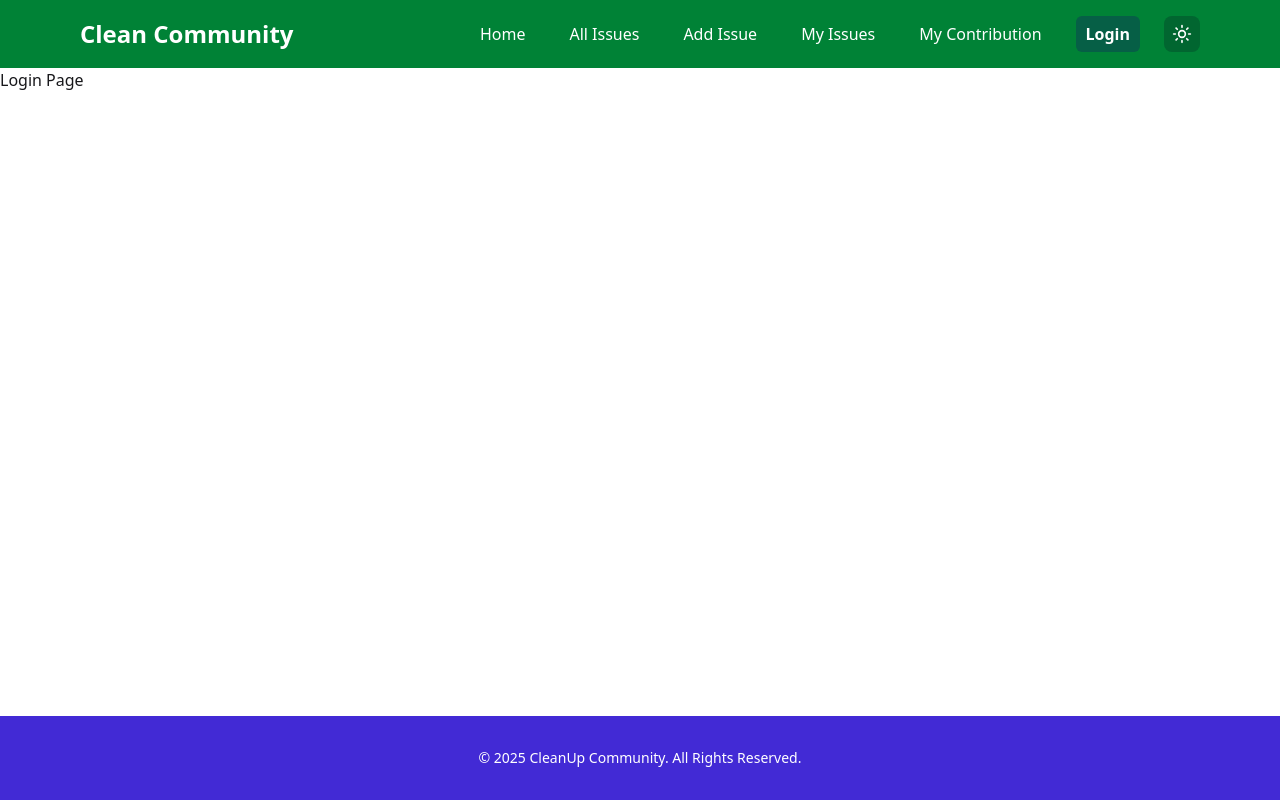
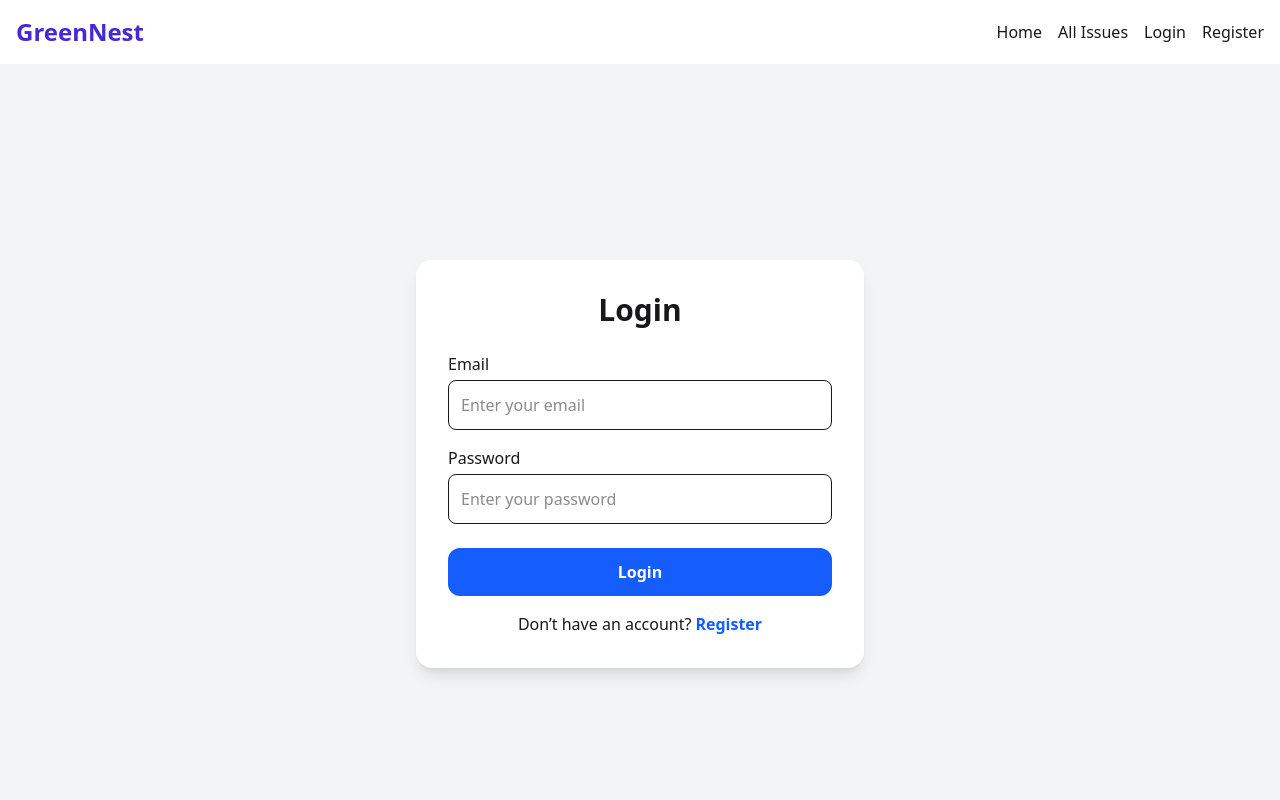
Before and after one commit to numangittuhub/Assignment-10-Frontend, a React app: page /login in a window 1280 px wide. Shown: the top 800 px of the page. Built offline with nearby package versions, Linux system fonts and the light colour scheme; no server answers; the HTML template or start-up script is replaced by a standard one.

Commit message:
firebase auth intigartyed

```diff
--- a/src/components/Navbar.jsx
+++ b/src/components/Navbar.jsx
@@ -1,64 +1,45 @@
-import { Link, NavLink } from "react-router-dom";
-import { useState } from "react";
-import { Menu, X, Sun, Moon } from "lucide-react";
+import { Link } from "react-router-dom";
+import { useContext } from "react";
+import { AuthContext } from "../provider/AuthProvider";
 
-const Navbar = ({ theme, setTheme }) => {
-  const [open, setOpen] = useState(false);
+export default function Navbar() {
+  const { user, logOut } = useContext(AuthContext);
 
-  const toggleTheme = () => {
-    setTheme(prev => (prev === "light" ? "dark" : "light"));
+  const handleLogout = () => {
+    logOut()
+      .then(() => console.log("User Logged Out"))
+      .catch((error) => console.error(error));
   };
 
-  const navLinks = (
-    <>
-      <NavLink to="/" className="nav-link">Home</NavLink>
-      <NavLink to="/issues" className="nav-link">All Issues</NavLink>
-      <NavLink to="/add-issue" className="nav-link">Add Issue</NavLink>
-      <NavLink to="/my-issues" className="nav-link">My Issues</NavLink>
-      <NavLink to="/my-contribution" className="nav-link">My Contribution</NavLink>
-      <NavLink to="/login" className="nav-link">Login</NavLink>
-    </>
-  );
+  return (
+    <nav className="bg-white shadow-md py-4">
+      <div className="max-w-7xl mx-auto flex justify-between items-center px-4">
+        <h1 className="text-2xl font-bold text-primary">GreenNest</h1>
 
-  return (
-    <nav className="bg-green-700 dark:bg-gray-900 text-white dark:text-gray-200">
-      <div className="max-w-6xl mx-auto flex justify-between items-center py-4 px-4">
+        <div className="flex items-center gap-4">
+          <Link to="/" className="hover:text-primary">Home</Link>
+          <Link to="/issues" className="hover:text-primary">All Issues</Link>
 
-        {/* Logo */}
-        <Link to="/" className="text-2xl font-bold">Clean Community</Link>
-
-        {/* Desktop Menu */}
-        <div className="hidden md:flex gap-6 items-center">
-          {navLinks}
-
-          {/* Theme Toggle Button */}
-          <button onClick={toggleTheme} className="p-2 rounded-lg bg-green-800 dark:bg-gray-700">
-            {theme === "light" ? <Moon size={20} /> : <Sun size={20} />}
-          </button>
+          {user ? (
+            <>
+              <span className="text-sm font-medium text-gray-700">
+                {user.email}
+              </span>
+              <button
+                onClick={handleLogout}
+                className="px-4 py-1 bg-red-500 text-white rounded-lg"
+              >
+                Logout
+              </button>
+            </>
+          ) : (
+            <>
+              <Link to="/login" className="hover:text-primary">Login</Link>
+              <Link to="/register" className="hover:text-primary">Register</Link>
+            </>
+          )}
         </div>
-
-        {/* Mobile Menu Button */}
-        <button className="md:hidden" onClick={() => setOpen(!open)}>
-          {open ? <X size={28} /> : <Menu size={28} />}
-        </button>
       </div>
-
-      {/* Mobile Dropdown */}
-      {open && (
-        <div className="md:hidden bg-green-600 dark:bg-gray-800 flex flex-col gap-3 px-5 py-4">
-          {navLinks}
-
-          {/* Toggle button in mobile */}
-          <button
-            onClick={toggleTheme}
-            className="p-2 rounded-lg bg-green-800 dark:bg-gray-700 w-28"
-          >
-            {theme === "light" ? "Dark Mode" : "Light Mode"}
-          </button>
-        </div>
-      )}
     </nav>
   );
-};
-
-export default Navbar;
+}
--- /dev/null
+++ b/src/firebase/firebase.config.js
@@ -0,0 +1,18 @@
+// src/firebase/firebase.config.js
+import { initializeApp } from "firebase/app";
+import { getAuth } from "firebase/auth";
+
+const firebaseConfig = {
+  apiKey: "AIzaSyAPuAzdizlAbkscipuuHtyz0px-1D4U1rs",
+  authDomain: "greennest-17ccf.firebaseapp.com",
+  projectId: "greennest-17ccf",
+  storageBucket: "greennest-17ccf.firebasestorage.app",
+  messagingSenderId: "406239517195",
+  appId: "1:406239517195:web:b03d392c2f9ee393a8450e",
+};
+
+// Initialize Firebase
+const app = initializeApp(firebaseConfig);
+
+export const auth = getAuth(app);
+export default app;
--- a/src/main.jsx
+++ b/src/main.jsx
@@ -3,9 +3,12 @@ import ReactDOM from "react-dom/client";
 import "./index.css";
 import { RouterProvider } from "react-router-dom";
 import router from "./routes/Router";
+import AuthProvider from "./provider/AuthProvider"; // import যোগ করুন
 
 ReactDOM.createRoot(document.getElementById("root")).render(
   <React.StrictMode>
-    <RouterProvider router={router} />
+    <AuthProvider>
+      <RouterProvider router={router} />
+    </AuthProvider>
   </React.StrictMode>
 );
--- a/src/pages/AllIssues.jsx
+++ b/src/pages/AllIssues.jsx
@@ -1,2 +1,37 @@
-const AllIssues = () => <h1>All Issues Page</h1>;
-export default AllIssues;
+import IssueCard from "../components/IssueCard";
+import issues from "../data/issues";
+
+export default function AllIssues() {
+  return (
+    <div className="max-w-7xl mx-auto px-4 py-16">
+
+      <h2 className="text-2xl sm:text-3xl font-bold text-center mb-10">
+        All Reported Issues
+      </h2>
+
+      {/* Filters section */}
+      <div className="flex flex-col sm:flex-row justify-between items-center gap-4 mb-8">
+        <input
+          type="text"
+          placeholder="Search issue..."
+          className="border border-gray-300 dark:border-gray-700 px-4 py-2 rounded-lg w-full sm:w-1/2 bg-white dark:bg-gray-800"
+        />
+
+        <select className="border border-gray-300 dark:border-gray-700 px-4 py-2 rounded-lg bg-white dark:bg-gray-800">
+          <option value="">Filter by Category</option>
+          <option value="Garbage">Garbage</option>
+          <option value="Road Damage">Road Damage</option>
+          <option value="Illegal Construction">Illegal Construction</option>
+          <option value="Public Property">Public Property</option>
+        </select>
+      </div>
+
+      {/* Issues Grid */}
+      <div className="grid grid-cols-1 sm:grid-cols-2 md:grid-cols-3 gap-6">
+        {issues.map((issue) => (
+          <IssueCard key={issue._id} issue={issue} />
+        ))}
+      </div>
+    </div>
+  );
+}
--- a/src/pages/Login.jsx
+++ b/src/pages/Login.jsx
@@ -1,2 +1,100 @@
-const Login = () => <h1>Login Page</h1>;
-export default Login;
+import { useState, useContext } from "react";
+import { useNavigate } from "react-router-dom";
+import { signInWithEmailAndPassword } from "firebase/auth";
+import { auth } from "../firebase/firebase.config";
+import { AuthContext } from "../provider/AuthProvider";
+
+export default function Login() {
+  const navigate = useNavigate();
+  const { setUser } = useContext(AuthContext); // Context থেকে setUser পাবো
+
+  const [email, setEmail] = useState("");
+  const [password, setPassword] = useState("");
+  const [errorMessage, setErrorMessage] = useState("");
+
+  const handleSubmit = async (e) => {
+    e.preventDefault();
+    setErrorMessage("");
+
+    try {
+      const result = await signInWithEmailAndPassword(auth, email, password);
+      console.log("User Logged In:", result.user);
+
+      // Context এর user update
+      setUser(result.user);
+
+      // Successful toast / alert
+      alert("Login Successful!");
+
+      // Home page redirect
+      navigate("/");
+
+    } catch (error) {
+      console.error("Login Error:", error.message);
+      setErrorMessage(error.message);
+    }
+  };
+
+  return (
+    <div className="min-h-screen flex items-center justify-center bg-gray-100">
+      <div className="bg-white p-8 rounded-2xl shadow-lg w-full max-w-md">
+        <h2 className="text-3xl font-bold text-center mb-6">Login</h2>
+
+        {errorMessage && (
+          <div className="bg-red-100 text-red-600 p-2 mb-4 rounded text-center text-sm">
+            {errorMessage}
+          </div>
+        )}
+
+        <form className="space-y-4" onSubmit={handleSubmit}>
+          <div>
+            <label className="block mb-1 font-medium" htmlFor="email">
+              Email
+            </label>
+            <input
+              id="email"
+              type="email"
+              value={email}
+              onChange={(e) => setEmail(e.target.value)}
+              className="w-full border p-3 rounded-lg focus:outline-none focus:ring-2 focus:ring-blue-500"
+              placeholder="Enter your email"
+              required
+            />
+          </div>
+
+          <div>
+            <label className="block mb-1 font-medium" htmlFor="password">
+              Password
+            </label>
+            <input
+              id="password"
+              type="password"
+              value={password}
+              onChange={(e) => setPassword(e.target.value)}
+              className="w-full border p-3 rounded-lg focus:outline-none focus:ring-2 focus:ring-blue-500"
+              placeholder="Enter your password"
+              required
+            />
+          </div>
+
+          <button
+            type="submit"
+            className="w-full bg-blue-600 text-white py-3 rounded-xl font-semibold hover:opacity-90 mt-2 transition duration-200"
+          >
+            Login
+          </button>
+        </form>
+
+        <p className="text-center mt-4">
+          Don’t have an account?
+          <span
+            onClick={() => navigate("/register")}
+            className="text-blue-600 font-semibold cursor-pointer ml-1 hover:underline"
+          >
+            Register
+          </span>
+        </p>
+      </div>
+    </div>
+  );
+}
--- a/src/pages/Register.jsx
+++ b/src/pages/Register.jsx
@@ -1,2 +1,91 @@
-const Register = () => <h1>Register Page</h1>;
-export default Register;
+import { useState } from "react";
+import { useContext } from "react";
+import { AuthContext } from "../provider/AuthProvider";
+
+export default function Register() {
+  const { createUser } = useContext(AuthContext);
+
+  const [email, setEmail] = useState("");
+  const [password, setPassword] = useState("");
+  const [name, setName] = useState("");
+  const [errorMessage, setErrorMessage] = useState("");
+
+  const handleRegister = async (e) => {
+    e.preventDefault();
+    setErrorMessage("");
+
+    // Password Validation (uppercase, lowercase, min 6)
+    const passwordRegex = /^(?=.*[a-z])(?=.*[A-Z]).{6,}$/;
+
+    if (!passwordRegex.test(password)) {
+      setErrorMessage(
+        "Password must contain at least 6 characters with uppercase & lowercase!"
+      );
+      return;
+    }
+
+    try {
+      await createUser(email, password);
+      alert("Registration Successful!");
+    } catch (error) {
+      console.error(error);
+      setErrorMessage(error.message);
+    }
+  };
+
+  return (
+    <div className="min-h-screen flex items-center justify-center bg-gray-100">
+      <div className="bg-white p-8 rounded-2xl shadow-lg w-full max-w-md">
+        <h2 className="text-3xl font-bold text-center mb-6">Register</h2>
+
+        {errorMessage && (
+          <p className="bg-red-100 text-red-600 text-center p-2 rounded mb-4">
+            {errorMessage}
+          </p>
+        )}
+
+        <form onSubmit={handleRegister} className="space-y-4">
+          <div>
+            <label className="block mb-1 font-medium">Name</label>
+            <input
+              type="text"
+              className="w-full border p-3 rounded-lg"
+              placeholder="Enter your name"
+              required
+              onChange={(e) => setName(e.target.value)}
+            />
+          </div>
+
+          <div>
+            <label className="block mb-1 font-medium">Email</label>
+            <input
+              type="email"
+              className="w-full border p-3 rounded-lg"
+              placeholder="Enter your email"
+              required
+              onChange={(e) => setEmail(e.target.value)}
+            />
+          </div>
+
+          <div>
+            <label className="block mb-1 font-medium">Password</label>
+            <input
+              type="password"
+              className="w-full border p-3 rounded-lg"
+              placeholder="Enter a strong password"
+              required
+              onChange={(e) => setPassword(e.target.value)}
+            />
+          </div>
+
+          <button
+            type="submit"
+            className="w-full bg-primary text-white py-3 rounded-xl font-semibold hover:bg-primary/90"
+          >
+            Register
+          </button>
+        </form>
+      </div>
+    </div>
+  );
+}
--- /dev/null
+++ b/src/provider/AuthProvider.jsx
@@ -0,0 +1,69 @@
+import { createContext, useEffect, useState } from "react";
+import {
+  onAuthStateChanged,
+  signOut,
+  createUserWithEmailAndPassword,
+  signInWithEmailAndPassword,
+  GoogleAuthProvider,
+  signInWithPopup
+} from "firebase/auth";
+import { auth } from "../firebase/firebase.config";
+
+// Create Context
+export const AuthContext = createContext(null);
+
+export default function AuthProvider({ children }) {
+  const [user, setUser] = useState(null);
+  const [loading, setLoading] = useState(true);
+
+  // Create New User
+  const createUser = (email, password) => {
+    setLoading(true);
+    return createUserWithEmailAndPassword(auth, email, password);
+  };
+
+  // Login User
+  const signInUser = (email, password) => {
+    setLoading(true);
+    return signInWithEmailAndPassword(auth, email, password);
+  };
+
+  // Google Sign In
+  const signInWithGoogle = () => {
+    setLoading(true);
+    const provider = new GoogleAuthProvider();
+    return signInWithPopup(auth, provider);
+  };
+
+  // Logout User
+  const logOut = () => {
+    setLoading(true);
+    return signOut(auth);
+  };
+
+  // Track Login User Status
+  useEffect(() => {
+    const unsubscribe = onAuthStateChanged(auth, (currentUser) => {
+      setUser(currentUser);
+      setLoading(false);
+    });
+
+    return () => unsubscribe();
+  }, []);
+
+  // Context value
+  const authInfo = {
+    user,
+    loading,
+    createUser,
+    signInUser,
+    signInWithGoogle, // Added Google login function
+    logOut,
+  };
+
+  return (
+    <AuthContext.Provider value={authInfo}>
+      {children}
+    </AuthContext.Provider>
+  );
+}
```
